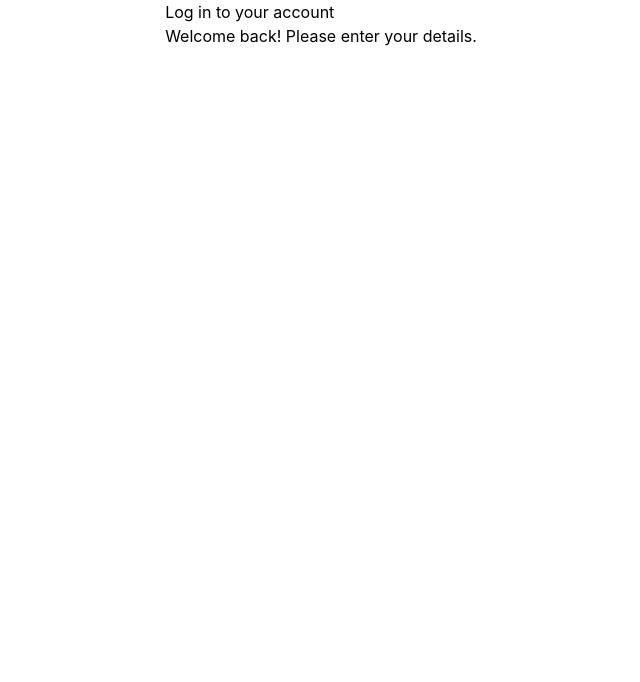
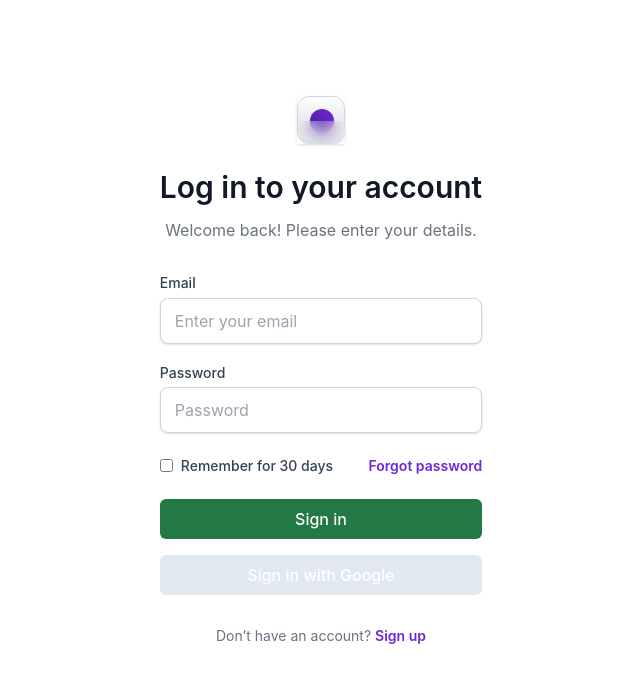
Before and after one commit to mike489/Book_Store_project, a React (Create React App) app: page / in a window 1280 px wide. Shown: the top 682 px of the page, without its empty margins (319-959 px from the left). Built offline with nearby package versions, Linux system fonts and the light colour scheme; the HTML template or start-up script is replaced by a standard one.

Commit message:
Input componet added and i edited button last thing i added Login page

```diff
--- a/src/components/Button.jsx
+++ b/src/components/Button.jsx
@@ -1,12 +1,12 @@
 import React from "react";
 
-const Button = ({ children, onClick, primary = false, width }) => {
+const Button = ({ children, onClick, primary = false, width,className }) => {
   return (
     <button
       onClick={onClick}
       className={`text-white font-medium p-2 px-5 rounded-md ${
         primary ? "bg-[#237943]" : "bg-red-500"
-      }`}
+      } ${className}`}
       style={{ width: width }}
     >
       {children}
--- /dev/null
+++ b/src/components/Input.jsx
@@ -0,0 +1,14 @@
+import React from "react";
+
+const Input = ({ type, placeholder, handleChange }) => {
+  return (
+    <input
+      className="border-none focus:outline-none focus:border-none w-full"
+      type={type}
+      placeholder={placeholder}
+      onChange={(val) => handleChange(val.target.value)}
+    />
+  );
+};
+
+export default Input;
--- a/src/pages/Login.jsx
+++ b/src/pages/Login.jsx
@@ -1,11 +1,108 @@
-import React from "react";
+import React, { useState } from "react";
+import Input from "../components/Input";
+import Button from "../components/Button";
 
 const Login = () => {
+  const [password, setPassword] = useState();
+  const [email, setEmail] = useState();
+
+  const handleLogin = () => {};
+
   return (
-    <div className="flex justify-center w-full">
-      <div>
-        <h1>Log in to your account</h1>
-        <p>Welcome back! Please enter your details.</p>
+    <div className="w-full h-full px-8 pt-24 pb-12 bg-white flex-col justify-start items-center gap-8 inline-flex">
+      <div className=" flex-col justify-start items-center gap-8 flex">
+        <div className="self-stretch  flex-col justify-start items-center gap-6 flex">
+          <div className="shadow justify-start items-start inline-flex">
+            <div className="w-12 h-12 relative bg-gradient-to-b from-white to-gray-300 rounded-xl border border-gray-300">
+              <div className="w-12 h-12 left-0 top-0 absolute" />
+              <div className="w-6 h-6 left-[12px] top-[12px] absolute bg-gradient-to-tr from-violet-900 to-violet-700 rounded-full shadow" />
+              <div className="w-12 h-6 left-0 top-[24px] absolute bg-white bg-opacity-20 rounded-bl-xl rounded-br-xl backdrop-blur-[7.50px]" />
+            </div>
+          </div>
+          <div className="self-stretch flex-col justify-start items-start gap-3 flex">
+            <div className="self-stretch text-center text-gray-900 text-3xl font-semibold leading-[38px]">
+              Log in to your account
+            </div>
+            <div className="self-stretch text-center text-gray-500 text-base font-normal leading-normal">
+              Welcome back! Please enter your details.
+            </div>
+          </div>
+        </div>
+        <div className="self-stretch  rounded-xl flex-col justify-start items-center gap-6 flex">
+          <div className="self-stretch  flex-col justify-start items-start gap-5 flex">
+            <div className="self-stretch  flex-col justify-start items-start flex">
+              <div className="self-stretch  flex-col justify-start items-start gap-1.5 flex">
+                <div className="self-stretch  flex-col justify-start items-start gap-1.5 flex">
+                  <div className="text-slate-700 text-sm font-medium leading-tight">
+                    Email
+                  </div>
+                  <div className=" w-full self-stretch px-3.5 py-2.5 bg-white rounded-lg shadow border border-gray-300 justify-start items-center gap-2 inline-flex">
+                    <div className="grow shrink basis-0 h-full justify-start items-center gap-2 flex">
+                      <Input
+                        type="text"
+                        placeholder="Enter your email"
+                        handleChange={setEmail}
+                      />
+                    </div>
+                  </div>
+                </div>
+              </div>
+            </div>
+            <div className="self-stretch flex-col justify-start items-start flex">
+              <div className="self-stretch flex-col justify-start items-start gap-1.5 flex">
+                <div className="self-stretch flex-col justify-start items-start gap-1.5 flex">
+                  <div className="text-slate-700 text-sm font-medium leading-tight">
+                    Password
+                  </div>
+                  <div className="self-stretch px-3.5 py-2.5 bg-white rounded-lg shadow border border-gray-300 justify-start items-center ">
+                    <div className="grow shrink basis-0 h-6 justify-start items-center gap-2">
+                      <Input
+                        type="password"
+                        placeholder="Password"
+                        handleChange={setPassword}
+                      />
+                    </div>
+                  </div>
+                </div>
+              </div>
+            </div>
+          </div>
+          <div className="self-stretch justify-between items-center inline-flex">
+            <div className="justify-start items-center gap-2 flex">
+              <input type="checkbox" name="" id="" />
+              <div className="text-slate-700 text-sm font-medium leading-tight">
+                <div>Remember for 30 days</div>
+              </div>
+            </div>
+            <div className="self-stretch justify-start items-start flex">
+              <div className="justify-center items-center gap-2 flex">
+                <div className="text-violet-700 text-sm font-semibold leading-tight">
+                  Forgot password
+                </div>
+              </div>
+            </div>
+          </div>
+          <div className="flex-col justify-start items-start gap-4 flex w-full">
+            <Button primary className={"w-full"} onClick={() => alert("Sign in clicked")}>
+              Sign in
+            </Button>
+            <Button primary className={"bg-slate-200 text-slate-600 w-full"} onClick={() => alert("google clicked")}>
+              Sign in with Google
+            </Button>
+          </div>
+        </div>
+        <div className="self-stretch justify-center items-start gap-1 inline-flex">
+          <div className="text-gray-500 text-sm font-normal leading-tight">
+            Don’t have an account?
+          </div>
+          <div className="justify-start items-start flex">
+            <div className="justify-center items-center gap-2 flex">
+              <div className="text-violet-700 text-sm font-semibold leading-tight">
+                Sign up
+              </div>
+            </div>
+          </div>
+        </div>
       </div>
     </div>
   );
```
